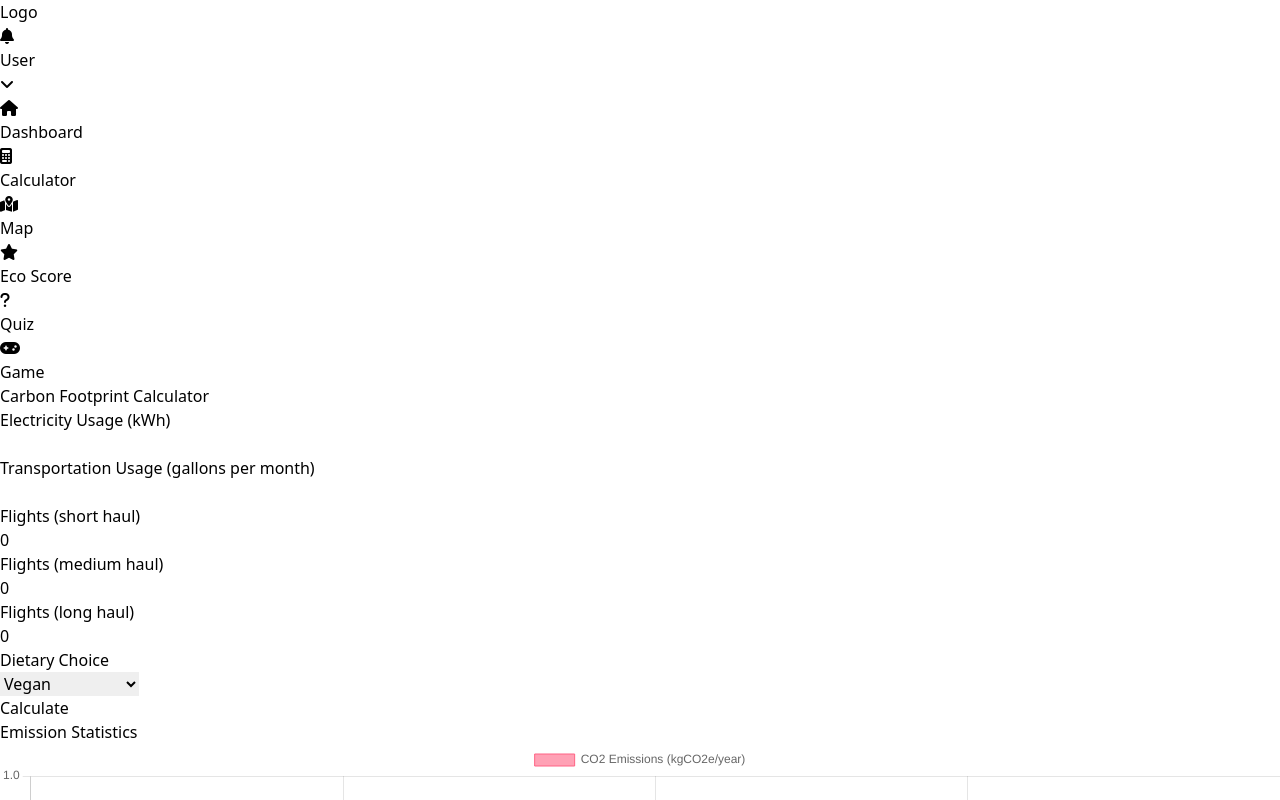
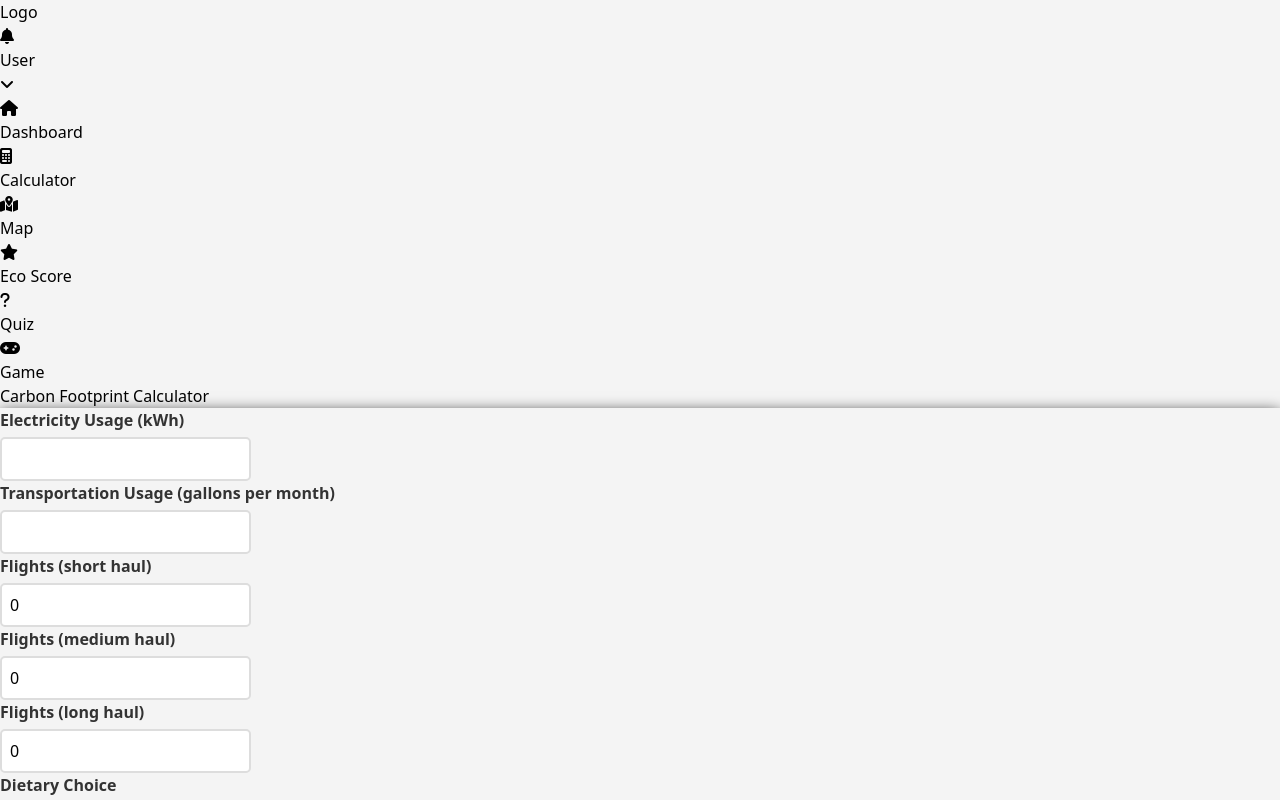
Before and after one commit to Akshat1804/Team-Green-Genesis, a React (Vite) app: page /Calculator in a window 1280 px wide. Shown: the top 800 px of the page. Built offline with nearby package versions, Linux system fonts and the light colour scheme.

Commit message:
Update index.css

```diff
--- a/src/index.css
+++ b/src/index.css
@@ -1,3 +1,158 @@
 @tailwind base;
 @tailwind components;
 @tailwind utilities;
+
+@tailwind base;
+@tailwind components;
+@tailwind utilities;
+
+#inset{
+    box-shadow: rgba(0, 0, 0, 2) 0px 5px 15px;
+}
+
+body{
+    background-color: #f4f4f4;
+}
+
+#bodi{
+  background-image: url(./src/images/thick-lush-green-forest.jpg);
+  background-position: center;
+  background-size: cover;
+  background-repeat: no-repeat;
+  background-attachment: fixed;
+}
+
+.img{
+  background-image: url(./src/images/abcd/abcd.jpg);
+  background-position: center;
+  background-size: cover;
+  background-repeat: no-repeat;
+  background-attachment: fixed;
+}
+
+#img::-webkit-scrollbar{
+  display: none;
+}
+
+/*survey css*/
+.survey-container {
+    max-width: 500px;
+    margin: auto;
+    padding: 20px;
+    background: #f4f4f4;
+    border-radius: 10px;
+    box-shadow: 0px 4px 10px rgba(0, 0, 0, 0.1);
+    text-align: center;
+  }
+
+  h2 {
+    color: #2d6a4f;
+  }
+
+  form {
+    display: flex;
+    flex-direction: column;
+  }
+
+  label {
+    margin-top: 10px;
+    font-weight: bold;
+    color: #333;
+  }
+
+  input, select {
+    margin-top: 5px;
+    padding: 8px;
+    border: 2px solid #ddd;
+    border-radius: 5px;
+  }
+
+  button {
+    margin-top: 15px;
+    padding: 10px;
+    background: #2d6a4f;
+    color: #fff;
+    border: none;
+    border-radius: 5px;
+    cursor: pointer;
+    transition: 0.3s ease;
+  }
+
+  button:hover {
+    background: #40916c;
+  }
+
+  /* General Dashboard Styling */
+#dashboard-container {
+    display: flex;
+    height: 100vh;
+    background-color: #f4f4f4;
+  }
+
+  /* Sidebar with Image */
+  /* #sidebar {
+    /* background-image: url('/src/images/sidebar.jpg') ; */
+    /* background-size: cover; */
+    /* color: white; */
+  /* } */
+
+  /* Dashboard Main Content */
+  #dashboard-content {
+    flex-grow: 1;
+
+  }
+
+  #nav{
+    background-image: url(./src/images/thick-lush-green-forest.jpg);
+    background-position: center;
+    background-size: cover;
+    background-repeat: no-repeat;
+    box-shadow: rgba(0, 0, 0, 1) 0px 5px 15px;
+  }
+
+  /* Glowing Cards */
+  #stat-box {
+    background: rgba(255, 255, 255, 0.9);
+    padding: 20px;
+    border-radius: 12px;
+    box-shadow: 0px 0px 15px rgba(22, 22, 22, 0.4); /* Green Glow */
+    transition: transform 0.2s ease-in-out;
+  }
+
+  #stat-box:hover {
+    transform: scale(1.05);
+  }
+
+  /* Leaderboard */
+  #leaderboard-container {
+    background-color: #4F7942;
+    /* background: radial-gradient(#28b664, #003d3d); */
+    padding: 20px;
+    border-radius: 10px;
+    color: white;
+    text-align: center;
+  }
+
+  #leaderboard-item {
+    padding: 10px;
+    border-bottom: 1px solid rgba(255, 255, 255, 0.3);
+  }
+
+  /* Map Styling */
+  #map-container {
+    border-radius: 10px;
+    overflow: hidden;
+    box-shadow: 0px 0px 10px rgba(0, 0, 0, 0.3);
+  }
+
+  /* Animated Play Button */
+  #play-game-btn {
+    background: yellowgreen ;
+    color: white;
+    padding: 10px 20px;
+    border-radius: 8px;
+    font-size: 18px;
+    text-align: center;
+    transition: all 0.3s ease-in-out;
+    animation: glow 1.5s infinite alternate;
+  }
```
